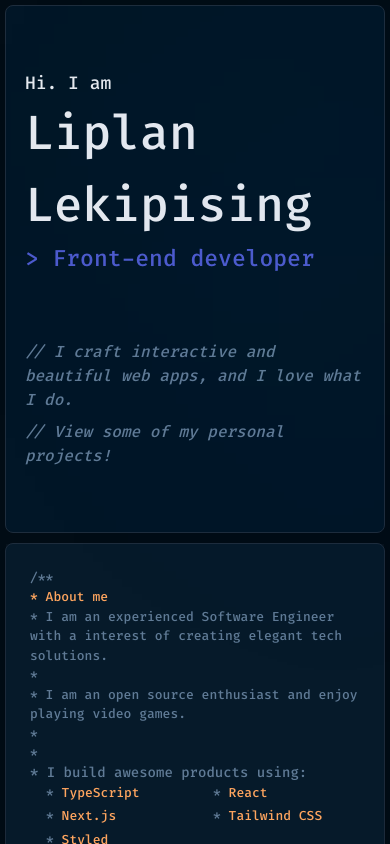
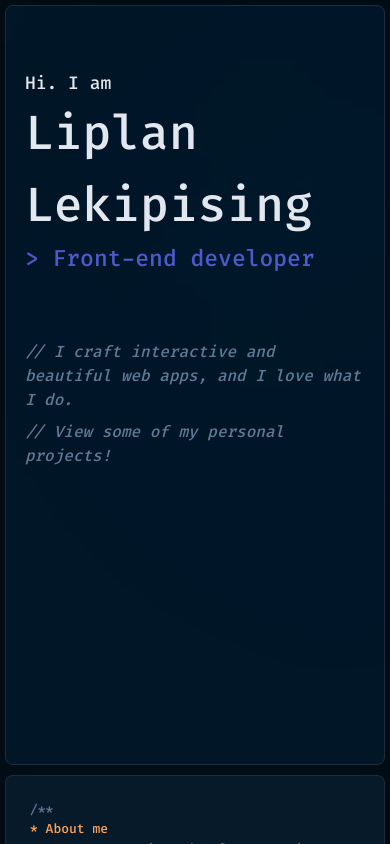
Before and after one commit to lightbulb-agency/luxuereal-lightbulb, a Next.js app: page / in a window 390 px wide. Shown: the top 844 px of the page. Built offline with nearby package versions, Linux system fonts and the light colour scheme.

Commit message:
chore: increase min-h on mobile hello page

```diff
--- a/components/common/layout.tsx
+++ b/components/common/layout.tsx
@@ -23,7 +23,11 @@ export default function MainLayout({
       id={currentPage}
       className="min-w-screen h-max w-screen p-[5px] md:h-screen md:min-h-screen md:snap-start md:snap-always md:p-[30px]"
     >
-      <section className="relative min-h-[50vh] w-full rounded-[8px] border-[1px] border-gray-200 bg-dark-200 md:h-full">
+      <section
+        className={`relative min-h-[50vh] ${
+          currentPage === "_hello" && "min-h-[90vh]"
+        } w-full rounded-[8px] border-[1px] border-gray-200 bg-dark-200 md:h-full`}
+      >
         {/* nav */}
         {!isMobile && <NavBar activeLink={currentPage} />}
         {/* main start */}
```
